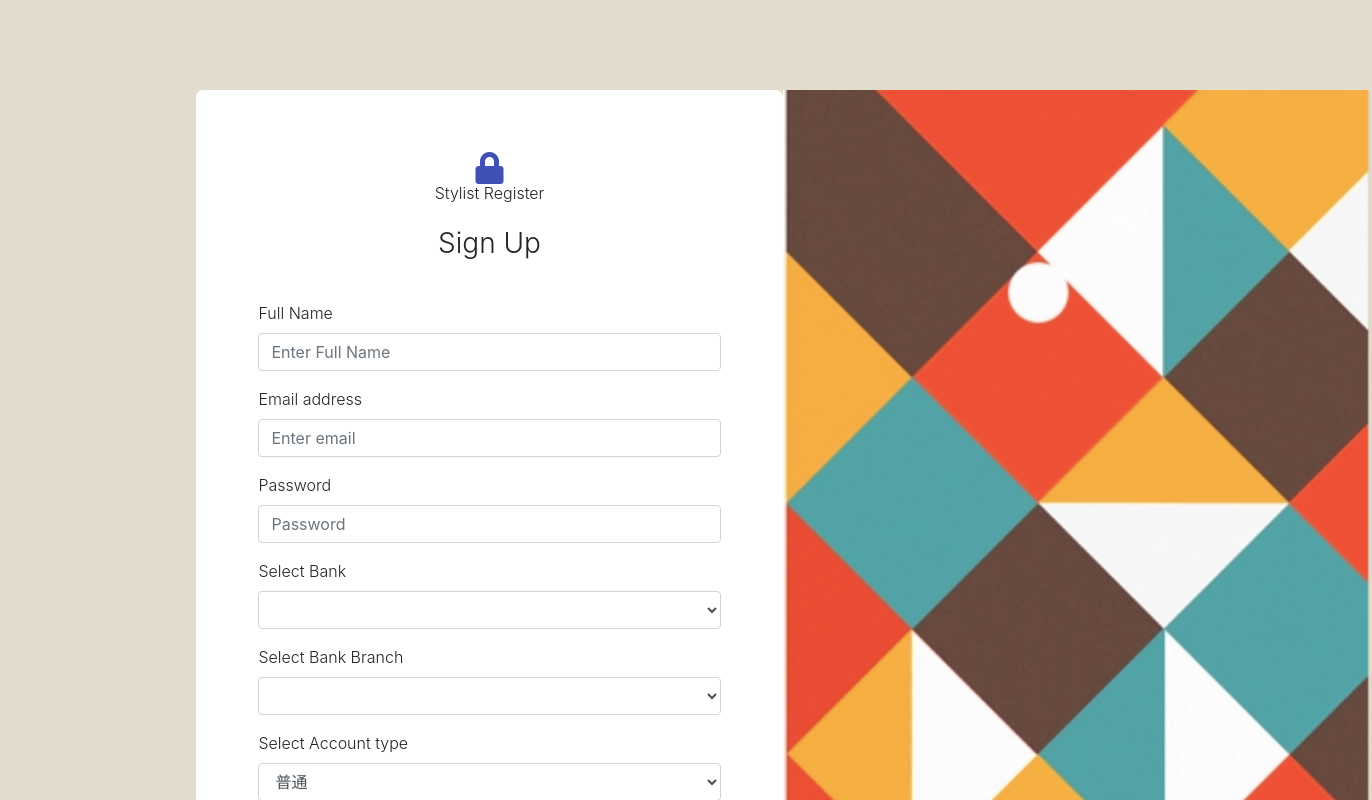
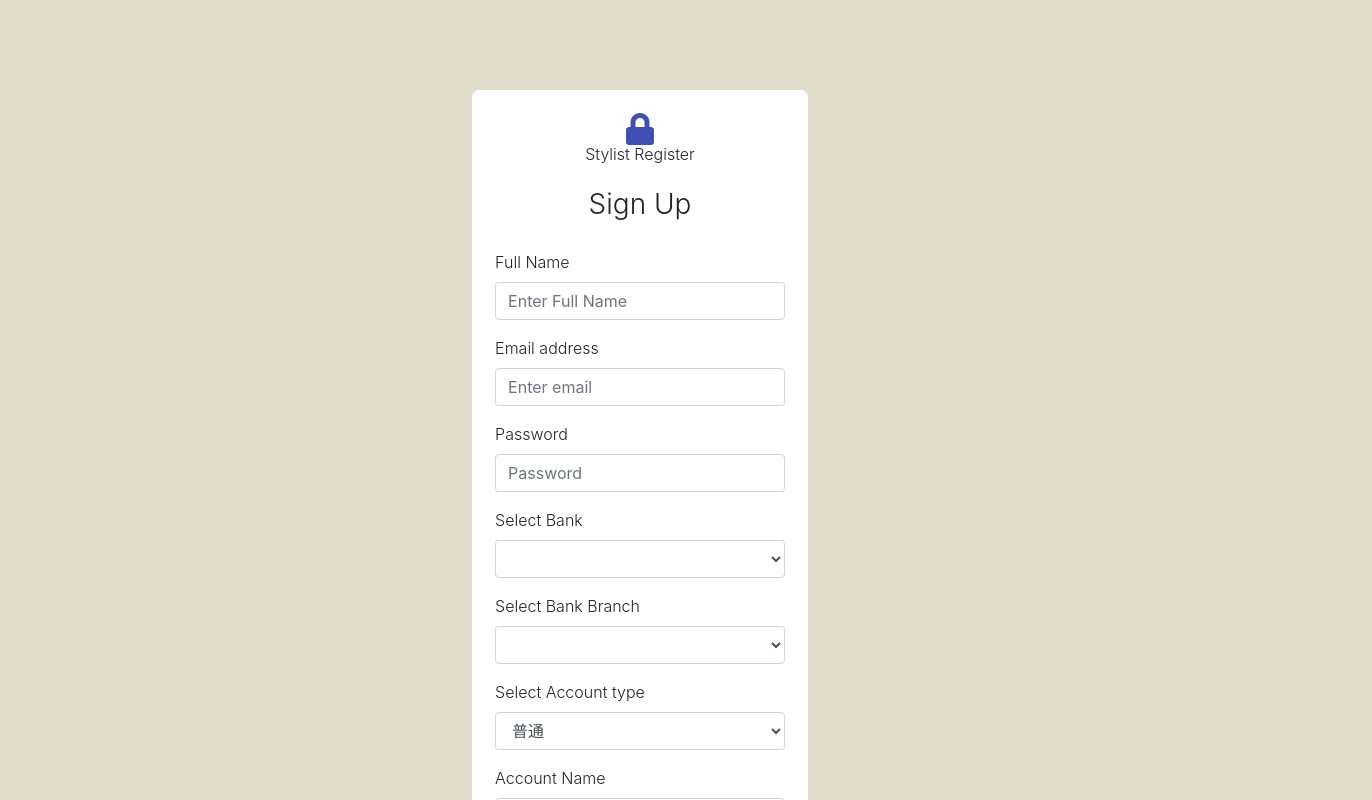
Before and after one commit to osinakayah/stylist-affliate, a React (Create React App) app: page /auth/signup in a window 1280 px wide. Shown: the top 800 px of the page, 1372 px wide, since content can reach past the window. Built offline with nearby package versions, Linux system fonts and the light colour scheme.

Commit message:
Completed designs for the frontend

```diff
--- a/src/assets/themes/Images.ts
+++ b/src/assets/themes/Images.ts
@@ -1,5 +1,5 @@
 const images = {
-    loginSideImage: require('../scss/img/login_side.png')
+
 }
 
 export default images
--- a/src/authentication/containers/Login.tsx
+++ b/src/authentication/containers/Login.tsx
@@ -9,7 +9,6 @@ import { Link,  } from 'react-router-dom';
 import Form  from 'react-bootstrap/Form';
 
 import './styles/LoginStyles.scss'
-import Images from '../../assets/themes/Images'
 import AppButton from "../../commons/AppButton";
 
 interface  IProps {
@@ -28,7 +27,7 @@ export default class Login extends PureComponent<IProps, IState> {
             <div style={{padding: '7%', backgroundColor: '#e2dccc'}}>
                 <MDBContainer>
                     <MDBRow>
-                        <MDBCol className={'offset-md-1 offset-lg-1 offset-sm-1'} xs={'12'} sm={'10'} md={'10'} lg={'10'}>
+                        <MDBCol className={'offset-md-3 offset-lg-4 offset-sm-1'} xs={'12'} sm={'10'} md={'6'} lg={'4'}>
                             <div style={{display: 'flex', flexDirection: 'row'}}>
                                 <div className={'form-container'}>
 
@@ -53,9 +52,6 @@ export default class Login extends PureComponent<IProps, IState> {
                                     </div>
 
                                 </div>
-                                <div  className={'d-none d-lg-block'}>
-                                    <img alt={'Login Banner'} src={Images.loginSideImage} style={{ height: '100%'}}/>
-                                </div>
                             </div>
 
                         </MDBCol>
--- a/src/authentication/containers/Register.tsx
+++ b/src/authentication/containers/Register.tsx
@@ -10,7 +10,6 @@ import {Link} from "react-router-dom";
 
 import AppButton from "../../commons/AppButton";
 import './styles/LoginStyles.scss'
-import Images from '../../assets/themes/Images'
 
 interface  IProps {
     history: any
@@ -29,7 +28,7 @@ export default class Register extends PureComponent<IProps, IState> {
             <div style={{padding: '7%'}}>
                 <MDBContainer>
                     <MDBRow>
-                        <MDBCol className={'offset-md-1 offset-lg-1 offset-sm-1'} xs={'12'} sm={'10'} md={'10'} lg={'10'}>
+                        <MDBCol className={'offset-md-3 offset-lg-4 offset-sm-1'} xs={'12'} sm={'10'} md={'6'} lg={'4'}>
                             <div style={{display: 'flex', flexDirection: 'row'}}>
                                 <div className={'form-container'} style={{ backgroundColor: 'white', padding: '7%', display: 'flex', flexDirection: 'column', flexGrow: 3 }}>
 
@@ -85,9 +84,6 @@ export default class Register extends PureComponent<IProps, IState> {
                                     </div>
 
                                 </div>
-                                <div  className={'d-none d-lg-block'}>
-                                    <img alt={'Register Banner'}  src={Images.loginSideImage} style={{ height: '100%'}}/>
-                                </div>
                             </div>
 
                         </MDBCol>
```
Also changed, not shown: src/assets/scss/img/login_side.png (deleted).
